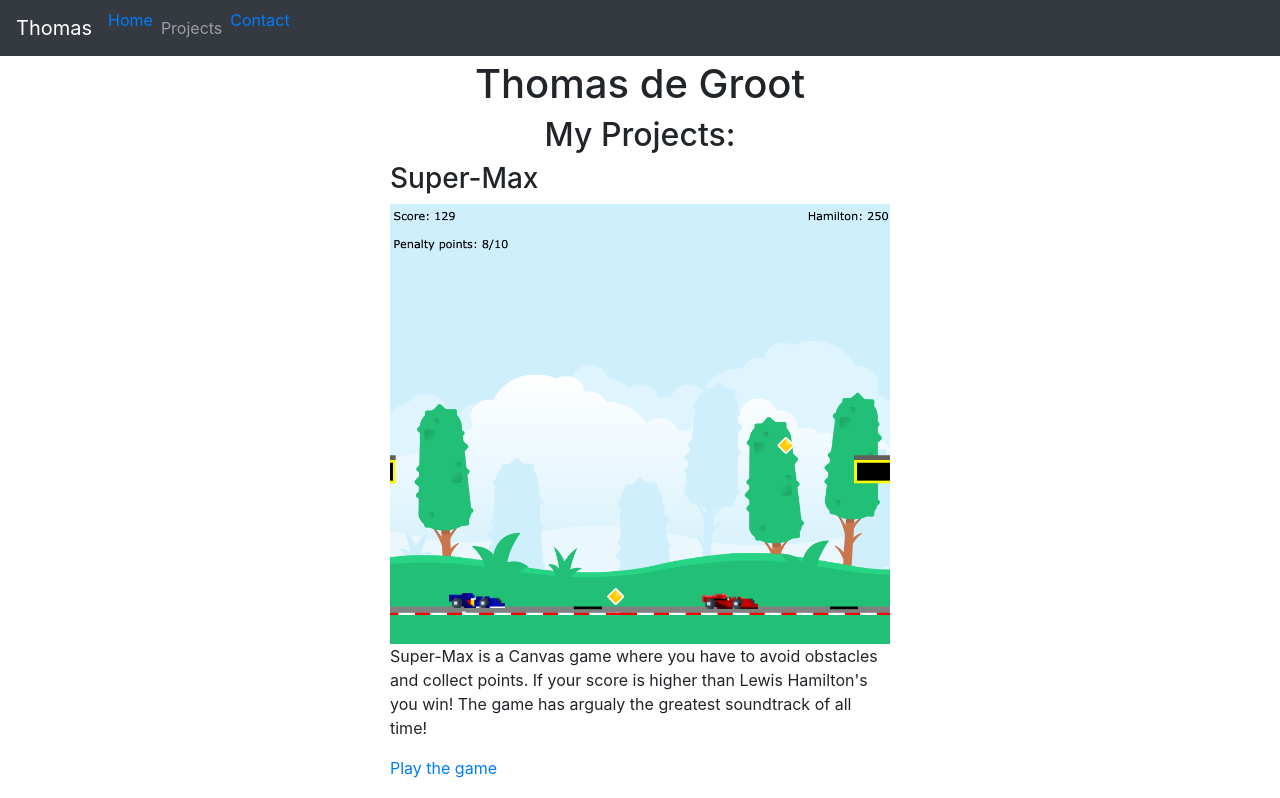
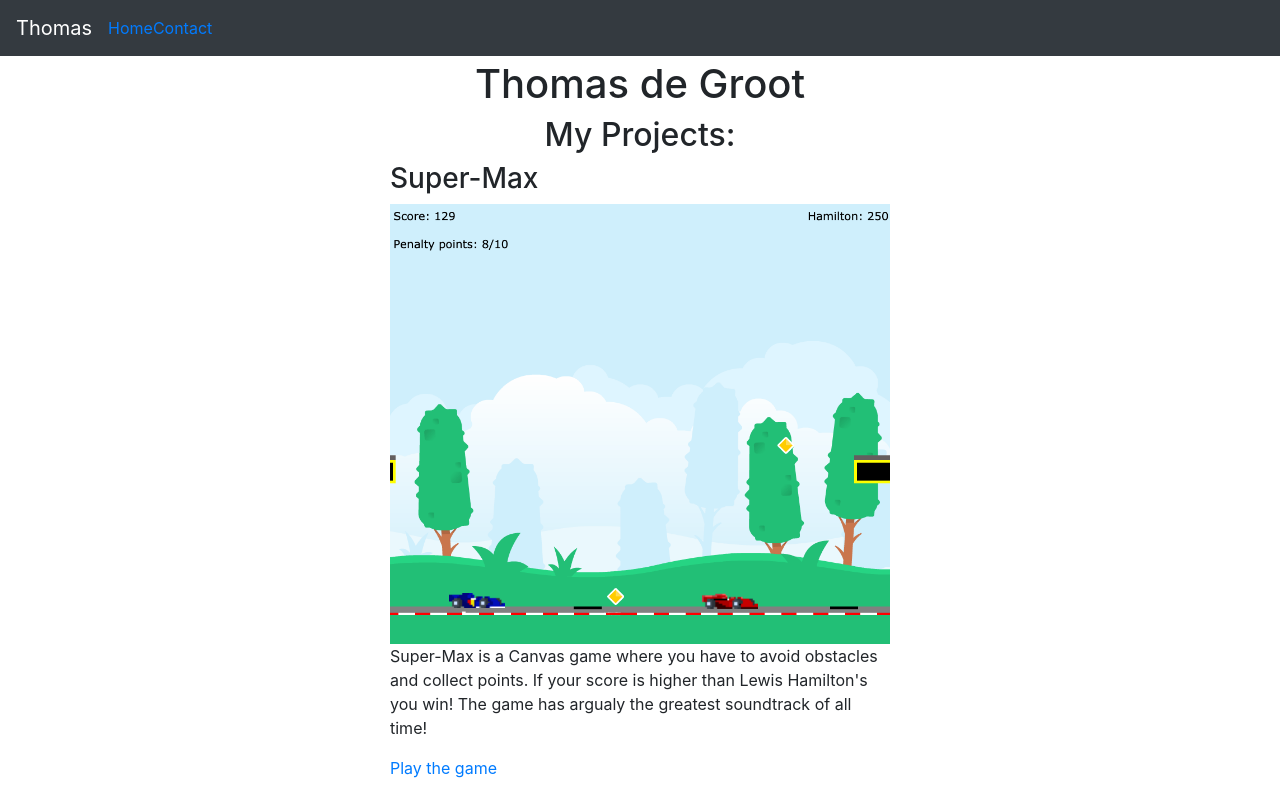
Before and after one commit to degroot12/portfolio, a React (Create React App) app: page / in a window 1280 px wide. Shown: the top 798 px of the page. Built offline with nearby package versions, Linux system fonts and the light colour scheme.

Commit message:
changed navbar

```diff
--- a/src/components/NavComponent.js
+++ b/src/components/NavComponent.js
@@ -11,7 +11,6 @@ function NavComponent() {
         <Nav className="mr-auto">
         <div className='nav-links'>
           <Link to="/">Home</Link>
-          <Nav.Link href="#my-projects">Projects</Nav.Link>
           <Link to="/contact">Contact</Link>
           </div>
         </Nav>
```
